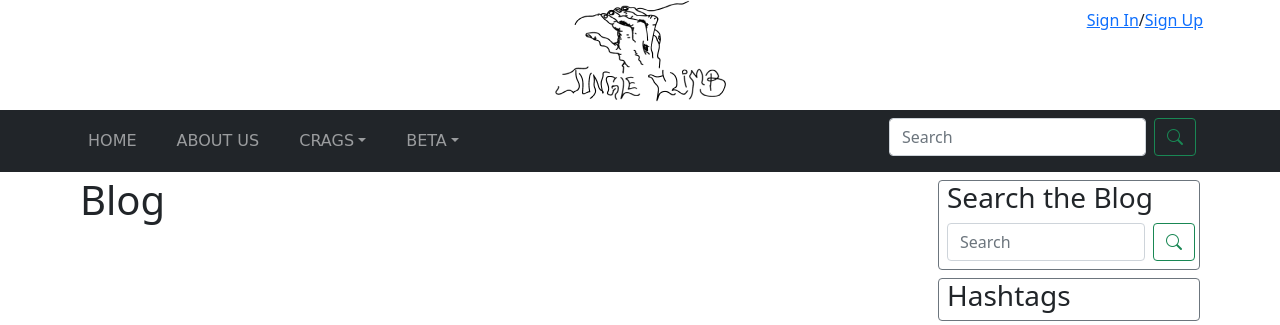
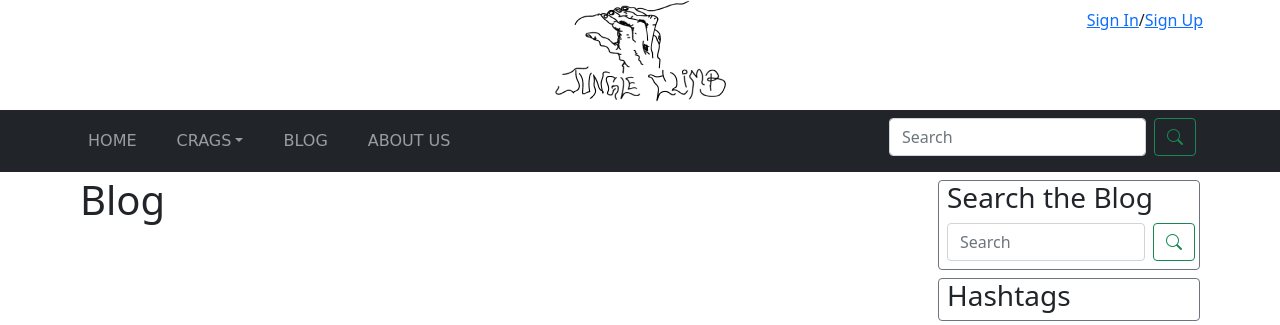
Before and after one commit to luisc507/jungleclimb, a Django app: page /Beta_blog in a window 1280 px wide; the page is wider, and only the part inside the window is pictured. Shown: the top 325 px of that part. Run offline with Django 3.2, Linux system fonts and the light colour scheme; data that the repository does not hold is empty; parts of the project's set-up code (start-up, migrations or seed data) failed here and were passed over; some libraries are stand-ins or nearby versions; some web fonts are replaced.

Commit message:
front img

```diff
--- a/templates/navbar.html
+++ b/templates/navbar.html
@@ -14,10 +14,6 @@
                     <a href="/" class="nav-link">HOME</a>
                 </li>
 
-                <li class="nav-item pe-4">
-                    <a href="{% url 'about_us' %}" class="nav-link">ABOUT US</a>
-                </li>
-
                 <li class="nav-item dropdown pe-4">
                     <a class="nav-link dropdown-toggle" data-bs-toggle="dropdown" href="{% url 'cragsite' %}" role="button" aria-expanded="false"> CRAGS</a>
                     <ul class="dropdown-menu dropdown-menu-dark" >
@@ -30,14 +26,12 @@
 
                 </li>
 
-                <li class="nav-item dropdown pe-4">
-                    <a class="nav-link dropdown-toggle" data-bs-toggle="dropdown" href="{% url 'Beta_videos' %}" role="button"
-                            aria-expanded="false"> BETA</a>
-                        <ul class="dropdown-menu dropdown-menu-dark">
-                            <li><a class="dropdown-item" href="{% url 'Beta_videos' %}">Videos</a></li>
-                            <li><a class="dropdown-item" href="{% url 'Beta_blog' %}">Blog</a></li>
-                            <li><a class="dropdown-item" href="{% url 'Beta_guidebooks' %}">Guidebooks</a></li>
-                        </ul>
+                <li class="nav-item pe-4">
+                    <a href="{% url 'Beta_blog' %}" class="nav-link">BLOG</a>
+                </li>
+
+                <li class="nav-item pe-4">
+                    <a href="{% url 'about_us' %}" class="nav-link">ABOUT US</a>
                 </li>
 
             </ul>
```
